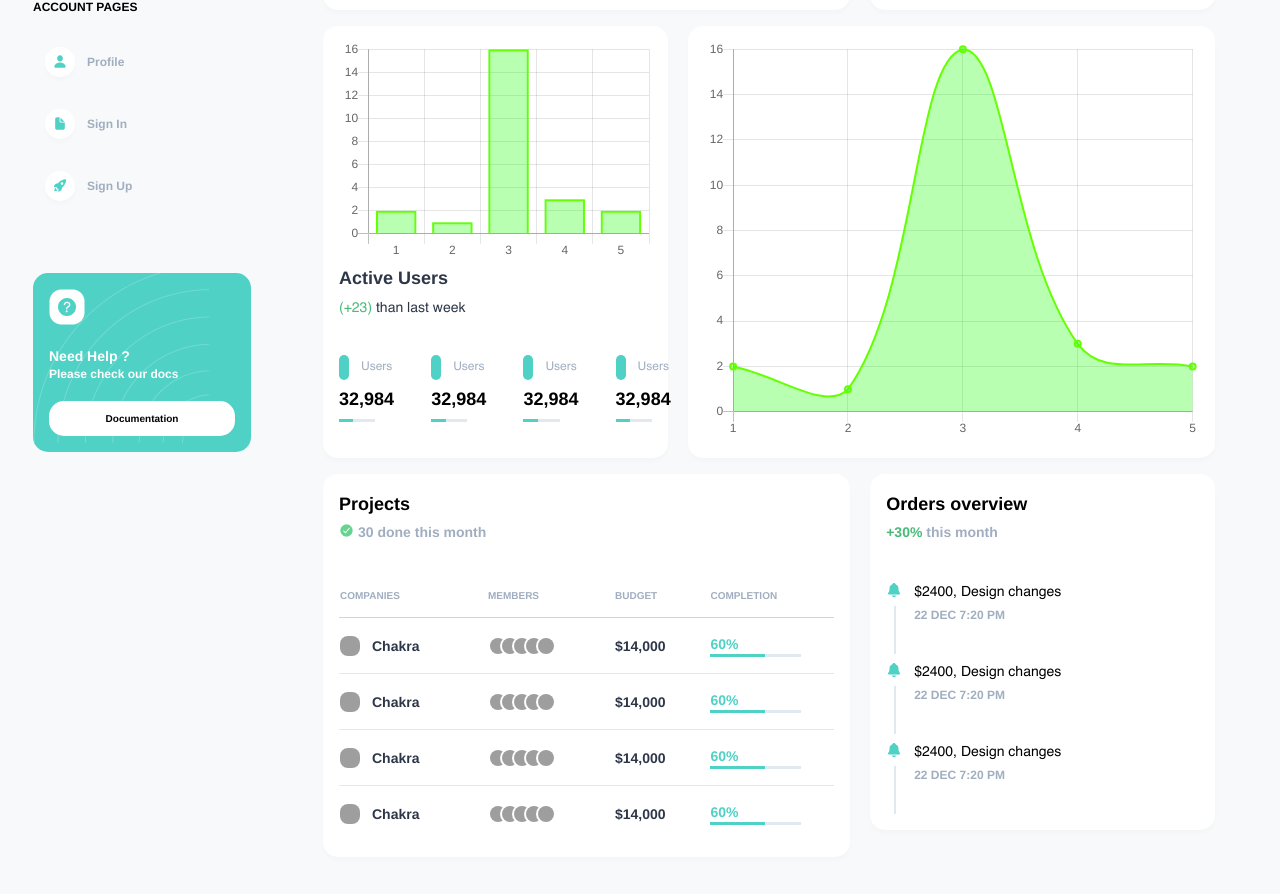
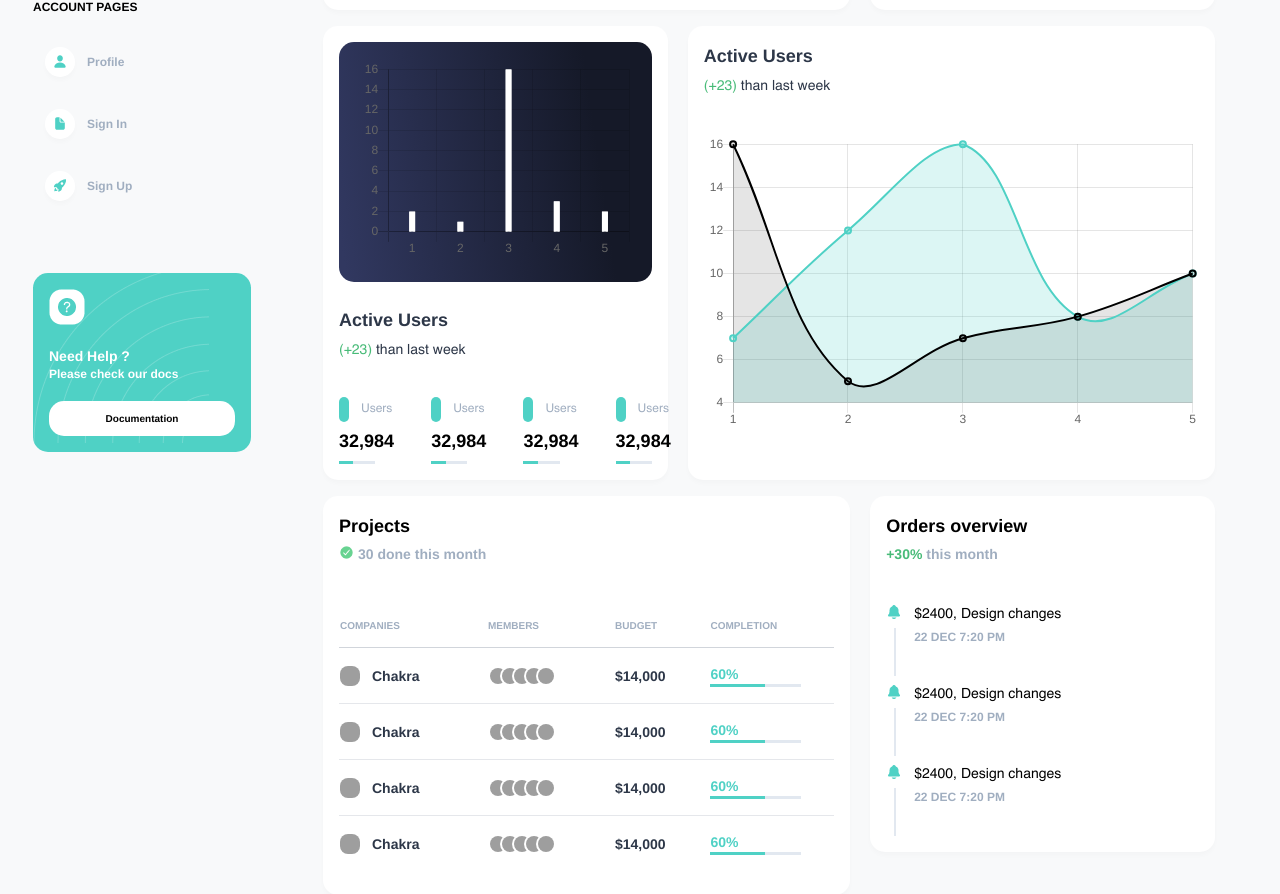
Before and after one commit to yeremiaChris/slicign-purity, a Nuxt app: page / in a window 1280 px wide. Shown: the part 520-1414 px from the top of the page. Built offline with nearby package versions, Linux system fonts and the light colour scheme; grey boxes are pictures that could not be loaded.

Commit message:
modify chartjs

```diff
--- a/components/dashboard/ChartCard.vue
+++ b/components/dashboard/ChartCard.vue
@@ -3,9 +3,13 @@
     <!-- chart 1 -->
     <div class="lg:col-span-2 container-card">
       <client-only>
-        <BarChart :data="chartData" :height="222" />
+        <BarChart
+          :data="chartData"
+          :height="200"
+          class="bar-chart-bg p-5 rounded-[15px]"
+        />
       </client-only>
-      <div>
+      <div class="mt-6">
         <h2 class="title text-[#2D3748]">Active Users</h2>
         <p class="text-sm mt-1.5 text-[#2D3748]">
           <span class="text-[#48BB78]">(+23)</span> than last week
@@ -34,8 +38,12 @@
 
     <!-- chart 2 -->
     <div class="lg:col-span-3 container-card">
+      <h2 class="title text-[#2D3748]">Active Users</h2>
+      <p class="text-sm mt-1.5 text-[#2D3748] mb-[41px]">
+        <span class="text-[#48BB78]">(+23)</span> than last week
+      </p>
       <client-only>
-        <LineChart :data="chartData" class="h-full" />
+        <LineChart :data="chartDataLine" class="w-full" :height="296" />
       </client-only>
     </div>
   </div>
@@ -51,8 +59,31 @@ export default {
           {
             label: "",
             data: [2, 1, 16, 3, 2],
-            backgroundColor: "rgba(20, 255, 0, 0.3)",
-            borderColor: "rgba(100, 255, 0, 1)",
+            backgroundColor: "white",
+            borderColor: "white",
+            borderWidth: 2,
+            borderRadius: Number.MAX_VALUE,
+          },
+        ],
+      };
+    },
+    chartDataLine() {
+      return {
+        labels: [1, 2, 3, 4, 5],
+        datasets: [
+          {
+            label: "",
+            data: [16, 5, 7, 8, 10],
+            background:
+              "linear-gradient(180deg, rgba(79, 209, 197, 0.54) 0%, rgba(79, 209, 197, 0) 100%)",
+            borderColor: "black",
+            borderWidth: 2,
+          },
+          {
+            label: "",
+            data: [7, 12, 16, 8, 10],
+            backgroundColor: "rgba(79, 209, 197, 0.2)",
+            borderColor: "#4FD1C5",
             borderWidth: 2,
           },
         ],
@@ -62,4 +93,8 @@ export default {
 };
 </script>
 
-<style></style>
+<style scoped>
+.bar-chart-bg {
+  background: linear-gradient(81.62deg, #313860 2.25%, #151928 79.87%);
+}
+</style>
--- a/components/dashboard/ContentCard.vue
+++ b/components/dashboard/ContentCard.vue
@@ -1,7 +1,7 @@
 <template>
-  <div class="grid lg:grid-cols-5 items-start gap-5">
+  <div class="flex flex-col lg:grid lg:grid-cols-5 items-start gap-5">
     <!-- content 1 -->
-    <div class="col-span-3 container-card">
+    <div class="col-span-3 container-card w-full">
       <!-- title -->
       <h2 class="title">Projects</h2>
 
@@ -17,7 +17,7 @@
     </div>
 
     <!-- content 2 -->
-    <div class="col-span-2 container-card">
+    <div class="col-span-2 container-card w-full">
       <!-- title -->
       <h2 class="title">Orders overview</h2>
 
--- a/components/misc/Table.vue
+++ b/components/misc/Table.vue
@@ -1,6 +1,6 @@
 <template>
   <div class="flex flex-col">
-    <div class="-my-2 -mx-4 overflow-x-auto sm:-mx-6 lg:-mx-8">
+    <div class="overflow-x-auto lg:-mx-8">
       <div class="inline-block min-w-full py-2 align-middle md:px-6 lg:px-8">
         <div class="overflow-hidden md:rounded-lg">
           <table class="min-w-full divide-y divide-gray-300">
--- a/plugins/bar-chart.js
+++ b/plugins/bar-chart.js
@@ -17,6 +17,14 @@ Vue.component("BarChart", {
         legend: {
           display: false,
         },
+        scales: {
+          xAxes: [
+            {
+              barThickness: 6, // number (pixels) or 'flex'
+              maxBarThickness: 8, // number (pixels)
+            },
+          ],
+        },
       }),
     },
   },
```
